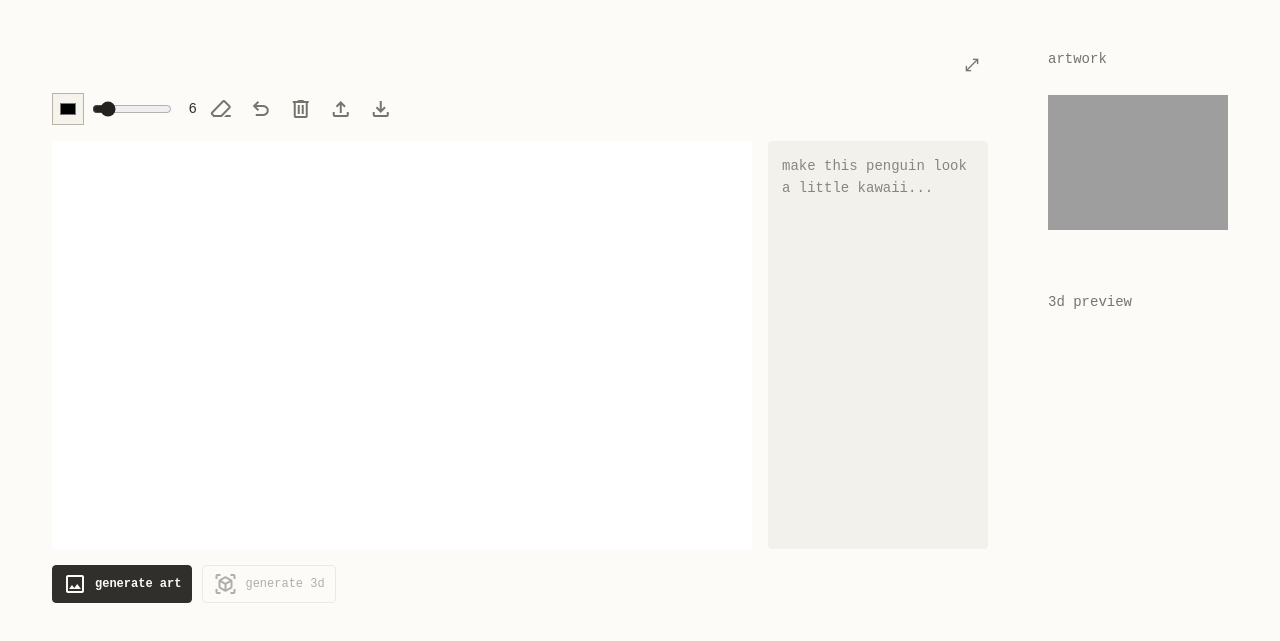
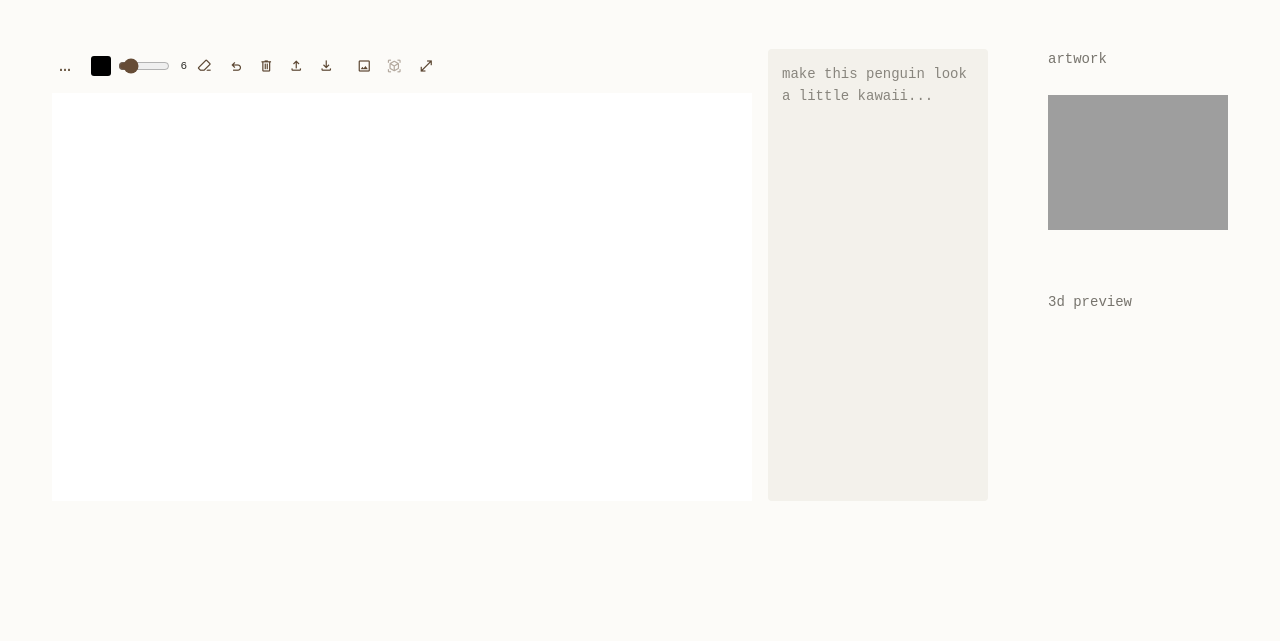
Before and after one commit to jensenleedesignstudio/pixefy-me, a plain HTML site: page public/index.html in a window 1280 px wide. Shown: the part 97-738 px from the top of the page. Drawn offline with nearby package versions, Linux system fonts and the light colour scheme; some packages are replaced by stand-ins of ours; grey boxes are pictures that could not be loaded; a script that the page names is missing.

Commit message:
refine canvas toolbar with collapsible controls and transparent buttons

```diff
--- a/public/index.html
+++ b/public/index.html
@@ -29,21 +29,25 @@
         >
             <button type="button" class="thumbnail-select" aria-label="Open canvas in main panel" title="Open canvas" hidden></button>
 
-        <div class = "panel-header">
-            <button
-                type = "button"
-                class = "panel-select"
-                data-target = "canvas"
-                aria-label = "show canvas in main panel"
-                title = "show canvas"
-            >
-                <span class = "material-symbols-outlined" aria-hidden = "true">
-                    open_in_full
-                </span>
-            </button>
-        </div>
 
-        <div class = "drawing-toolbar" role = "group" aria-label = "drawing tools">
+
+
+        <input
+            type = "file"
+            id = "photo-upload"
+            accept = "image/png,image/jpeg,image/webp"
+            hidden>
+
+        <div class = "canvas-layout">
+            <div class="drawing-toolbar" role="group" aria-label="Canvas controls">
+                <button id="toolbar-toggle" type="button" aria-expanded="true"
+                    aria-controls="toolbar-drawer" aria-label="Collapse canvas controls"
+                    title="Collapse canvas controls">
+                    <span aria-hidden="true">&hellip;</span>
+                </button>
+                <div id="toolbar-drawer" class="toolbar-drawer">
+                    <div class="toolbar-items">
+
             <div class = "tool-group" role = "group" aria-label = "brush settings">
                 <div class = "color-control">
                     <input type = "color" id = "brush-color" value = "#000000" aria-label = "Brush colour" title = "Brush colour">
@@ -70,27 +74,35 @@
                     <span class = "material-symbols-outlined" aria-hidden = "true">download</span>
                 </button>
             </div>
-        </div>
-        <input
-            type = "file"
-            id = "photo-upload"
-            accept = "image/png,image/jpeg,image/webp"
-            hidden>
 
-        <div class = "canvas-layout">
-            <canvas id = "drawing" width = "600" height = "350">
-            </canvas>
-
-            <div class = "drawing-actions" role = "group" aria-label = "Generation actions">
-                <button id = "generate" type = "button">
+<div class = "drawing-actions" role = "group" aria-label = "Generation actions">
+                <button id = "generate" type = "button" title="Generate artwork">
                     <span class = "material-symbols-outlined" aria-hidden = "true">image</span>
                     <span class = "button-label">generate art</span>
                 </button>
-                <button id = "generate-3d" type = "button" disabled>
+                <button id = "generate-3d" type = "button" title="Generate 3D model" disabled>
                     <span class = "material-symbols-outlined" aria-hidden = "true">view_in_ar</span>
                     <span class = "button-label">generate 3d</span>
                 </button>
             </div>
+<button
+                type = "button"
+                class = "panel-select"
+                data-target = "canvas"
+                aria-label = "show canvas in main panel"
+                title = "show canvas"
+            >
+                <span class = "material-symbols-outlined" aria-hidden = "true">
+                    open_in_full
+                </span>
+            </button>
+                    </div>
+                </div>
+            </div>
+            <canvas id = "drawing" width = "600" height = "350">
+            </canvas>
+
+
 
             <div class = "instruction-column">
                 <textarea
@@ -304,6 +316,34 @@
             const photoUpload = document.getElementById("photo-upload");
             const undoHistory = [];
 
+            const toolbar = document.querySelector(".drawing-toolbar");
+            const toolbarToggle = document.getElementById("toolbar-toggle");
+            const toolbarDrawer = document.getElementById("toolbar-drawer");
+
+            function setToolbarExpanded(expanded) {
+                toolbar.classList.toggle("is-collapsed", !expanded);
+                toolbarToggle.setAttribute("aria-expanded", String(expanded));
+                const label = expanded ? "Collapse canvas controls" : "Expand canvas controls";
+                toolbarToggle.setAttribute("aria-label", label);
+                toolbarToggle.title = label;
+                // Keep collapsing controls out of keyboard and screen-reader navigation.
+                toolbarDrawer.inert = !expanded;
+                toolbarDrawer.setAttribute("aria-hidden", String(!expanded));
+            }
+
+            toolbarToggle.addEventListener("click", function () {
+                setToolbarExpanded(toolbarToggle.getAttribute("aria-expanded") !== "true");
+            });
+
+            toolbar.addEventListener("keydown", function (event) {
+                // Preserve Escape's native fullscreen behaviour.
+                if (event.key === "Escape" && !document.fullscreenElement) {
+                    toolbarToggle.focus();
+                    setToolbarExpanded(false);
+                }
+            });
+
+
             sizePicker.addEventListener("input", function () {
                 sizeValue.value = sizePicker.value;
             });
--- a/public/styles.css
+++ b/public/styles.css
@@ -1,3 +1,14 @@
+:root {
+    --button-paper: #f2eadc;
+    --button-paper-hover: #e8dcc8;
+    --button-edge: #c9b89d;
+    --button-ink: #5b4632;
+    --button-walnut: #664c36;
+    --button-walnut-hover: #513b29;
+    --button-olive: #626449;
+    --button-cream: #fff9ee;
+}
+
 body {
     box-sizing: border-box;
     max-width: 1280px;
@@ -88,23 +99,24 @@ h1 {
 .color-control {
     gap: 4px;
 }
-
 #brush-color {
     box-sizing: border-box;
     width: 32px;
     height: 32px;
     padding: 5px;
-    border: 1px solid #b7b3a7;
-    border-radius: 0;
-    background: #f5f3ec;
+    border-radius: 6px;
     cursor: pointer;
+    border: none;
+    background: transparent;
+    box-shadow: none;
+    color: var(--button-ink);
 }
 
 #brush-size {
     width: 80px;
     height: 32px;
     margin: 0;
-    accent-color: #22221e;
+    accent-color: var(--button-walnut);
     cursor: pointer;
 }
 
@@ -117,7 +129,6 @@ h1 {
 .drawing-actions {
     margin-top: 16px;
 }
-
 .drawing-toolbar button,
 .drawing-actions button {
     display: inline-flex;
@@ -126,34 +137,41 @@ h1 {
     gap: 8px;
     box-sizing: border-box;
     min-height: 32px;
-    border: 1px solid #b7b3a7;
     padding: 6px 10px;
-    background-color: #f5f3ec;
-    color: #22221e;
     font: inherit;
     cursor: pointer;
+    border-radius: 6px;
+    transition: background-color 140ms ease, border-color 140ms ease, color 140ms ease;
+    border: none;
+    background: transparent;
+    box-shadow: none;
+    color: var(--button-ink);
 }
-
 .drawing-toolbar .icon-button {
     width: 32px;
     padding: 0;
     flex: 0 0 32px;
+    border: none;
+    background: transparent;
+    box-shadow: none;
+    color: var(--button-ink);
 }
-
 .drawing-toolbar button:hover:not(:disabled),
 .drawing-actions button:hover:not(:disabled) {
-    background-color: #e8e4d9;
+    background: transparent;
+    box-shadow: none;
+    color: #302f2b;
 }
-
 #eraser[aria-pressed="true"] {
-    background-color: #22221e;
-    color: #fffdf8;
-    border-color: #22221e;
-    box-shadow: inset 0 0 0 2px #fffdf8;
+    border: none;
+    background: transparent;
+    box-shadow: none;
+    color: var(--button-olive);
 }
-
 #eraser[aria-pressed="true"]:hover:not(:disabled) {
-    background-color: #44443b;
+    background: transparent;
+    box-shadow: none;
+    color: #302f2b;
 }
 
 .drawing-toolbar button:disabled,
@@ -177,16 +195,17 @@ h1 {
     color: #22221e;
     text-underline-offset: 3px;
 }
-
 #generate {
-    background-color: #22221e;
-    color: #fffdf8;
-    border: 1px solid #22221e;
     font-weight: bold;
+    border: none;
+    background: transparent;
+    box-shadow: none;
+    color: var(--button-ink);
 }
-
 #generate:hover:not(:disabled) {
-    background-color: #44443b;
+    background: transparent;
+    box-shadow: none;
+    color: #302f2b;
 }
 
 .workspace h2 {
@@ -207,8 +226,8 @@ h1 {
     display: grid;
     grid-template-columns: minmax(0, 1fr) 220px;
     grid-template-areas:
-        "canvas instructions"
-        "actions .";
+        "toolbar instructions"
+        "canvas instructions";
     column-gap: 16px;
 }
 
@@ -218,8 +237,8 @@ h1 {
     min-width: 0;
 }
 
-.canvas-layout > .drawing-actions {
-    grid-area: actions;
+.canvas-layout > .drawing-toolbar {
+    grid-area: toolbar;
 }
 
 .instruction-column {
@@ -238,7 +257,7 @@ label[for="art-instructions"] {
 @container drawing-panel (max-width: 700px) {
     .canvas-layout {
         grid-template-columns: minmax(0, 1fr);
-        grid-template-areas: "canvas" "actions" "instructions";
+        grid-template-areas: "toolbar" "canvas" "instructions";
     }
 
     .instruction-column {
@@ -349,7 +368,6 @@ label[for="art-instructions"] {
 .panel-header h2 {
     margin: 0;
 }
-
 .panel-select {
     display: inline-flex;
     align-items: center;
@@ -357,18 +375,21 @@ label[for="art-instructions"] {
     flex-shrink: 0;
     width: 32px;
     height: 32px;
-    border: 1px solid #b7b3a7;
+    cursor: pointer;
+    border-radius: 6px;
+    border: none;
     background: transparent;
-    color: inherit;
-    cursor: pointer;
+    box-shadow: none;
+    color: var(--button-ink);
 }
-
 .panel-select:hover {
-    background: #e8e4d9;
+    background: transparent;
+    box-shadow: none;
+    color: #302f2b;
 }
 
 .panel-select:focus-visible {
-    outline: 2px solid currentColor;
+    outline: 2px solid var(--button-walnut);
     outline-offset: 3px;
 }
 
@@ -392,26 +413,26 @@ label[for="art-instructions"] {
 .preview-panel:fullscreen #model-preview {
     height: calc(100dvh - 110px);
 }
-
 .drawing-toolbar .icon-button {
-    border: 1px solid transparent;
+    border: none;
     background: transparent;
-    color: #77746d;
+    box-shadow: none;
+    color: var(--button-ink);
 }
-
 .drawing-toolbar .icon-button:hover:not(:disabled) {
-    background: #eeece5;
+    background: transparent;
+    box-shadow: none;
     color: #302f2b;
 }
-
 .drawing-toolbar .icon-button[aria-pressed="true"] {
-    border-color: #c9c5bb;
-    background: #eeece5;
-    color: #302f2b;
+    border: none;
+    background: transparent;
+    box-shadow: none;
+    color: var(--button-olive);
 }
 
 .drawing-toolbar .icon-button:focus-visible {
-    outline: 2px solid #302f2b;
+    outline: 2px solid var(--button-walnut);
     outline-offset: 3px;
 }
 
@@ -438,23 +459,23 @@ label[for="art-instructions"] {
     outline: 2px solid #77746d;
     outline-offset: 2px;
 }
-
 .panel-select {
     width: 32px;
     height: 32px;
-    border: 1px solid transparent;
-    border-radius: 4px;
+    border-radius: 6px;
+    border: none;
     background: transparent;
-    color: #77746d;
+    box-shadow: none;
+    color: var(--button-ink);
 }
-
 .panel-select:hover {
-    background: #eeece5;
+    background: transparent;
+    box-shadow: none;
     color: #302f2b;
 }
 
 .panel-select:focus-visible {
-    outline: 2px solid #302f2b;
+    outline: 2px solid var(--button-walnut);
     outline-offset: 3px;
 }
 
@@ -470,29 +491,31 @@ label[for="art-instructions"] {
 .drawing-actions button {
     min-height: 32px;
     padding: 6px 10px;
-    border-radius: 4px;
+    border-radius: 6px;
     font-size: 12px;
     font-weight: 400;
 }
-
 #generate {
-    background: #302f2b;
-    border-color: #302f2b;
-    color: #fcfbf8;
+    border: none;
+    background: transparent;
+    box-shadow: none;
+    color: var(--button-ink);
 }
-
 #generate:hover:not(:disabled) {
-    background: #49473f;
+    background: transparent;
+    box-shadow: none;
+    color: #302f2b;
 }
-
 #generate-3d {
+    border: none;
     background: transparent;
-    border-color: #d8d4ca;
-    color: #55524b;
+    box-shadow: none;
+    color: var(--button-ink);
 }
-
 #generate-3d:hover:not(:disabled) {
-    background: #eeece5;
+    background: transparent;
+    box-shadow: none;
+    color: #302f2b;
 }
 
 .drawing-actions button:disabled {
@@ -516,9 +539,10 @@ label[for="art-instructions"] {
     background: transparent;
     cursor: pointer;
 }
-
 .thumbnail-select:hover {
-    box-shadow: inset 0 0 0 1px #d8d4ca;
+    background: transparent;
+    box-shadow: none;
+    color: #302f2b;
 }
 
 .thumbnail-select:focus-visible {
@@ -534,3 +558,131 @@ label[for="art-instructions"] {
 .panel-header .panel-select {
     margin-left: auto;
 }
+
+/* A compact, single-row toolbar that retracts toward its three-dot toggle. */
+.canvas-layout > .drawing-toolbar {
+    flex-wrap: nowrap;
+    gap: 6px;
+    min-width: 0;
+    margin: 0 0 10px;
+    align-self: start;
+}
+
+#toolbar-toggle {
+    flex: 0 0 26px;
+    width: 26px;
+    height: 26px;
+    min-height: 26px;
+    padding: 0;
+    font-size: 20px;
+    line-height: 1;
+}
+
+.toolbar-drawer {
+    flex: 1 1 auto;
+    min-width: 0;
+    max-width: 720px;
+    overflow: hidden;
+    opacity: 1;
+    transform: translateX(0);
+    transition: max-width 280ms ease, opacity 180ms ease, transform 280ms ease;
+}
+
+.drawing-toolbar.is-collapsed .toolbar-drawer {
+    max-width: 0;
+    opacity: 0;
+    transform: translateX(-18px);
+}
+
+.toolbar-items {
+    display: flex;
+    align-items: center;
+    flex-wrap: nowrap;
+    gap: 6px;
+    overflow-x: auto;
+    scrollbar-width: thin;
+    padding: 4px;
+}
+
+.toolbar-items .tool-group,
+.toolbar-items .drawing-actions {
+    flex: 0 0 auto;
+    flex-wrap: nowrap;
+    gap: 4px;
+    margin: 0;
+}
+
+.toolbar-items .drawing-actions {
+    padding-left: 6px;
+    border-left: none;
+}
+
+.drawing-toolbar .toolbar-items button {
+    flex: 0 0 26px;
+    width: 26px;
+    height: 26px;
+    min-height: 26px;
+    padding: 0;
+    border-radius: 4px;
+}
+
+.toolbar-items .material-symbols-outlined {
+    font-size: 16px;
+}
+
+.toolbar-items .color-control,
+.toolbar-items .size-control {
+    min-height: 26px;
+    gap: 4px;
+    font-size: 11px;
+}
+
+.toolbar-items #brush-color {
+    width: 26px;
+    height: 26px;
+    padding: 3px;
+    border-radius: 4px;
+}
+
+.toolbar-items #brush-size {
+    width: 52px;
+    height: 26px;
+}
+
+/* Keep generation labels available to assistive technology in icon-only buttons. */
+.toolbar-items .button-label {
+    position: absolute;
+    width: 1px;
+    height: 1px;
+    padding: 0;
+    margin: -1px;
+    overflow: hidden;
+    clip-path: inset(50%);
+    white-space: nowrap;
+    border: 0;
+}
+
+@media (prefers-reduced-motion: reduce) {
+    .toolbar-drawer {
+        transition: none;
+    }
+}
+
+/* Keep the colour swatch visible without a surrounding button frame. */
+#brush-color::-webkit-color-swatch-wrapper {
+    padding: 0;
+}
+
+#brush-color::-webkit-color-swatch {
+    border: none;
+    border-radius: 3px;
+}
+
+#brush-color::-moz-color-swatch {
+    border: none;
+    border-radius: 3px;
+}
+
+#eraser[aria-pressed="true"] .material-symbols-outlined {
+    font-variation-settings: "FILL" 1;
+}
```
